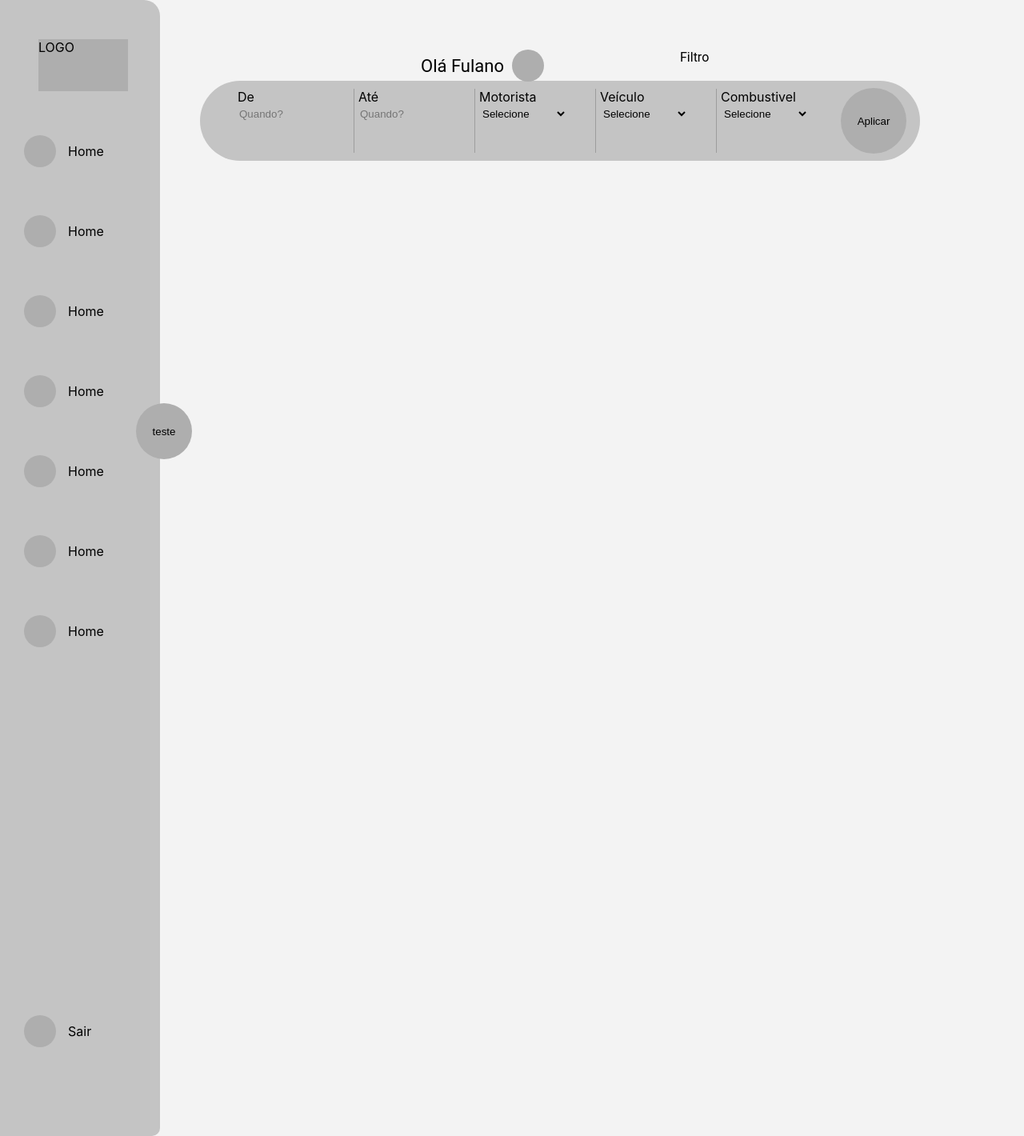
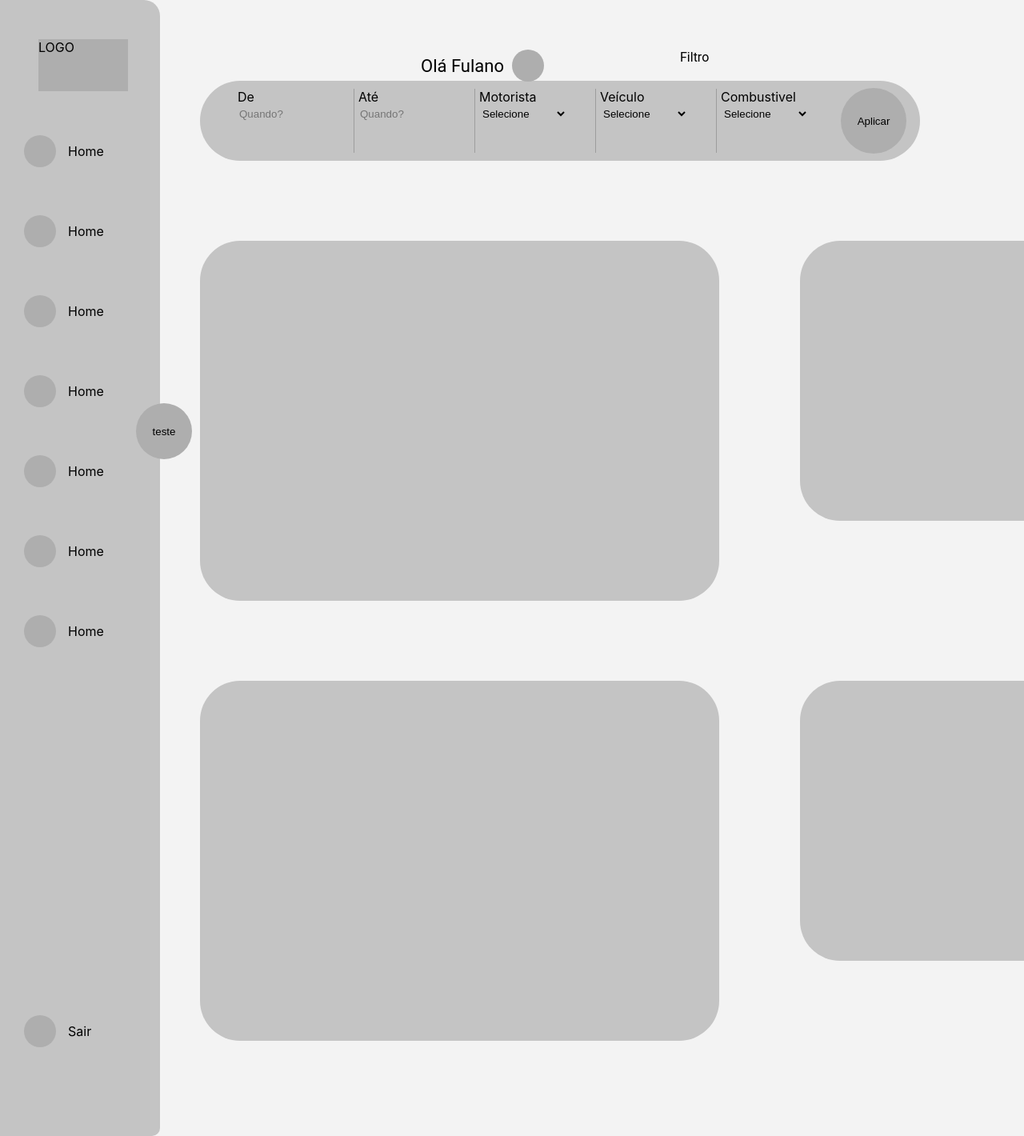
Before and after one commit to AlcanceTec/UnePayReact, a React (Create React App) app: page / in a window 1280 px wide. Shown: the top 1420 px of the page at 80% size. Built offline with nearby package versions, Linux system fonts and the light colour scheme.

Commit message:
Continue HomePage

```diff
--- a/package.json
+++ b/package.json
@@ -6,9 +6,12 @@
     "@testing-library/jest-dom": "^5.15.0",
     "@testing-library/react": "^11.2.7",
     "@testing-library/user-event": "^12.8.3",
+    "apexcharts": "^3.29.0",
     "react": "^17.0.2",
+    "react-apexcharts": "^1.3.9",
     "react-calendar": "^3.5.0",
     "react-dom": "^17.0.2",
+    "react-google-charts": "^3.0.15",
     "react-router-dom": "^6.0.1",
     "react-scripts": "4.0.3",
     "styled-components": "^5.3.3",
--- a/src/Pages/Home/index.js
+++ b/src/Pages/Home/index.js
@@ -49,6 +49,18 @@ function Home() {
                         Aplicar
                     </C.ApplyButton>
                 </C.Filter>
+                <C.Chart>
+
+                </C.Chart>
+                <C.ChartMini>
+
+                </C.ChartMini>
+                <C.Chart>
+
+                </C.Chart>
+                <C.ChartMinis>
+
+                </C.ChartMinis>
             </C.Content>
         </C.Container>
     );
--- a/src/Pages/Home/style.js
+++ b/src/Pages/Home/style.js
@@ -83,6 +83,31 @@ export default {
         border-radius: 50%;
         background-color: #AEAEAE;
         margin-left: 10px;
+    `,
+    Chart: styled.div`
+        width: 649px;
+        height: 450px;
+        background-color: #C4C4C4;
+        border-radius: 50px;
+        margin-left: 50px;
+        margin-top: 100px;
+        float: left;
+    `,
 
+    ChartMini: styled.div`
+        width: 399px;
+        height: 350px;
+        background-color: #C4C4C4;
+        border-radius: 50px;
+        margin-left: 800px;
+        margin-top: 100px;
+    `,
+    ChartMinis: styled.div`
+        width: 399px;
+        height: 350px;
+        background-color: #C4C4C4;
+        border-radius: 50px;
+        margin-left: 800px;
+        margin-top: 200px;
     `,
 }
```
Also changed, not shown: src/components/Graph/index.js (added), src/components/Graph/style.js (added), 1 other file (tests, documents, lock files or other folders). Lines whose indentation alone changed are shown as unchanged.
